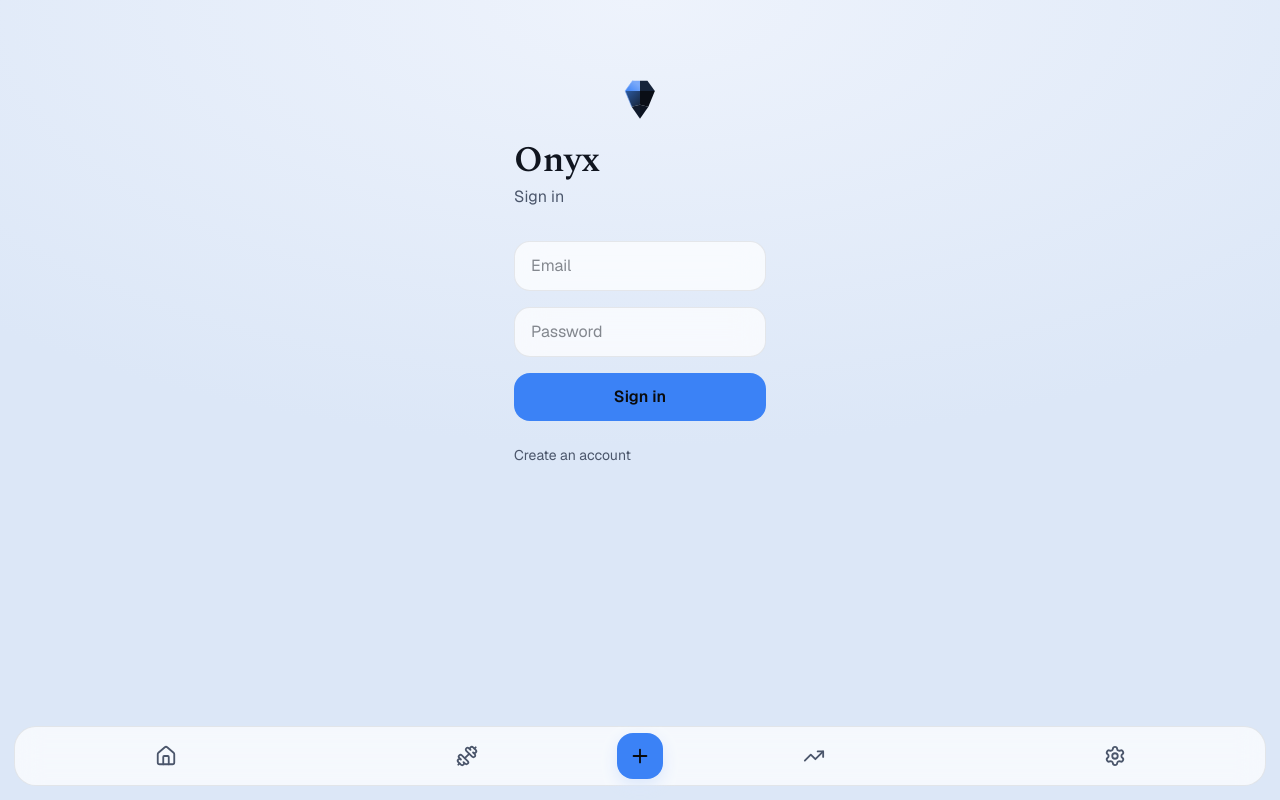
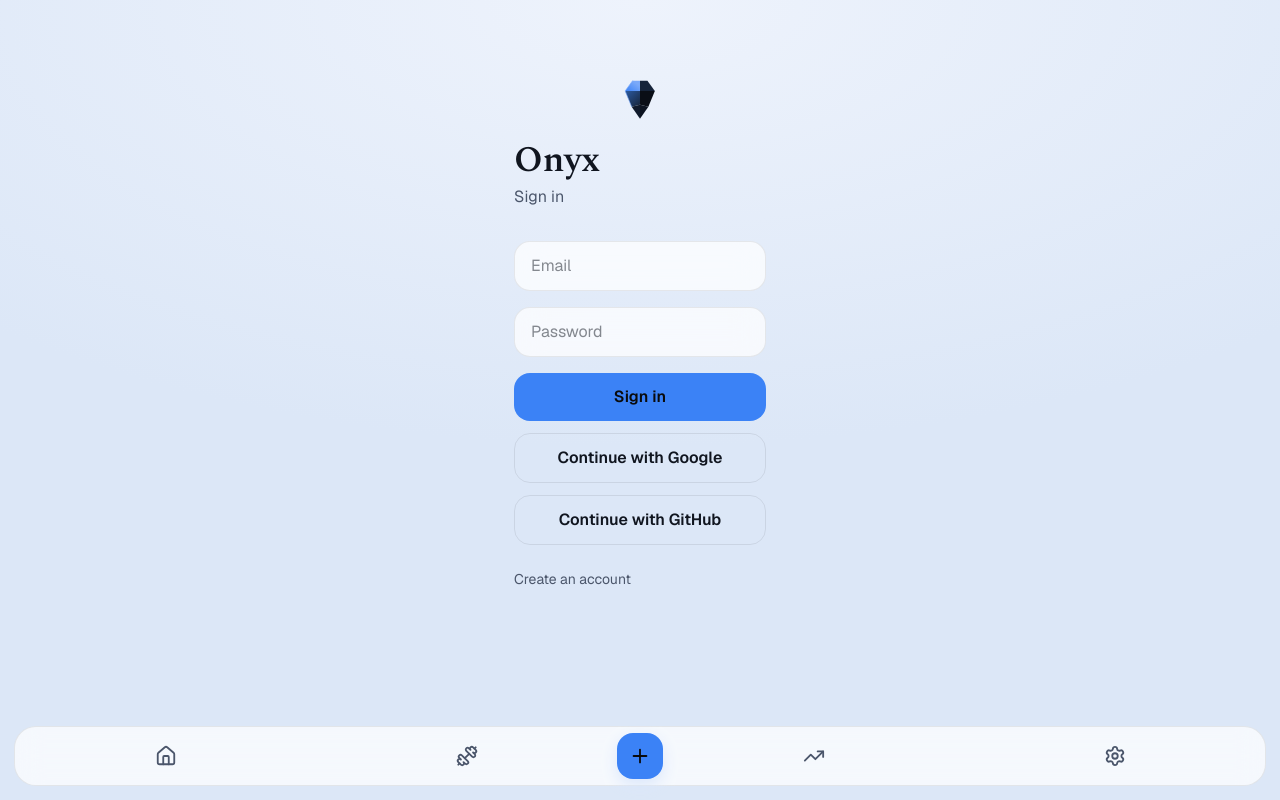
Before and after one commit to MustafaNazeer/AnabolicAI, a Next.js app: page /sign-in in a window 1280 px wide. Built offline with nearby package versions, Linux system fonts and the light colour scheme.

Commit message:
feat: offer google and github on the sign in screen

```diff
--- a/src/app/sign-in/page.tsx
+++ b/src/app/sign-in/page.tsx
@@ -1,5 +1,5 @@
 import { AuthForm } from "@/components/AuthForm";
-import { signIn, signInAsDemo } from "@/lib/auth/actions";
+import { signIn, signInAsDemo, signInWithProvider } from "@/lib/auth/actions";
 
 export default async function SignInPage({
   searchParams,
@@ -20,6 +20,12 @@ export default async function SignInPage({
     error === "not-invited" ? "This email is not on the invite list." : undefined;
 
   return (
-    <AuthForm mode="sign-in" action={signIn} demoAction={demo} notice={notice} />
+    <AuthForm
+      mode="sign-in"
+      action={signIn}
+      demoAction={demo}
+      providerAction={signInWithProvider}
+      notice={notice}
+    />
   );
 }
--- a/src/components/AuthForm.tsx
+++ b/src/components/AuthForm.tsx
@@ -22,11 +22,13 @@ export function AuthForm({
   mode,
   action,
   demoAction,
+  providerAction,
   notice,
 }: {
   mode: Mode;
   action: (formData: FormData) => Promise<Result>;
   demoAction?: () => Promise<Result>;
+  providerAction?: (provider: "google" | "github") => Promise<{ error?: string } | void>;
   // A message about something that already happened, such as a provider sign
   // in the callback route refused. It is not tied to a submission, so unlike
   // the inline error it offers no retry; it only carries the styling.
@@ -175,6 +177,35 @@ export function AuthForm({
           Try the demo
         </button>
       ) : null}
+      {mode === "sign-in" && providerAction ? (
+        <div className="flex flex-col gap-3 mt-3">
+          {(["google", "github"] as const).map((provider) => (
+            <button
+              key={provider}
+              type="button"
+              onClick={() =>
+                startTransition(async () => {
+                  const result = await providerAction(provider);
+                  if (result && "error" in result && result.error) {
+                    setError(result.error);
+                  }
+                })
+              }
+              disabled={pending}
+              className="w-full font-semibold py-3 disabled:opacity-60"
+              style={{
+                background: "transparent",
+                border: "1px solid var(--surface-border)",
+                color: "var(--text)",
+                borderRadius: "var(--radius-tile)",
+                minHeight: 48,
+              }}
+            >
+              Continue with {provider === "google" ? "Google" : "GitHub"}
+            </button>
+          ))}
+        </div>
+      ) : null}
       <Link
         href={altHref}
         className="block mt-6 text-sm"
```
Also changed, not shown: 2 other files (tests, documents, lock files or other folders).
